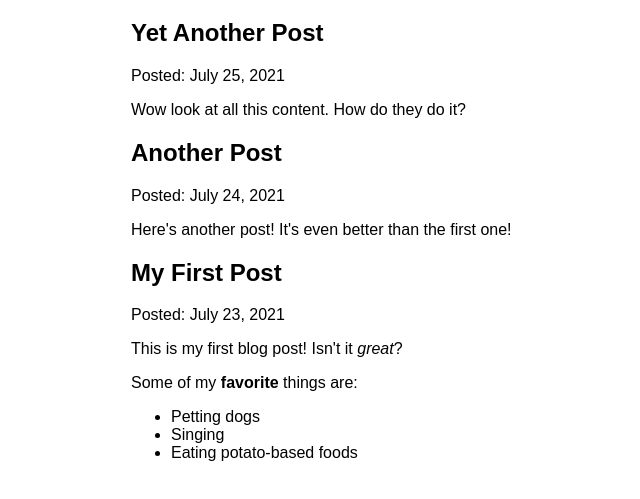
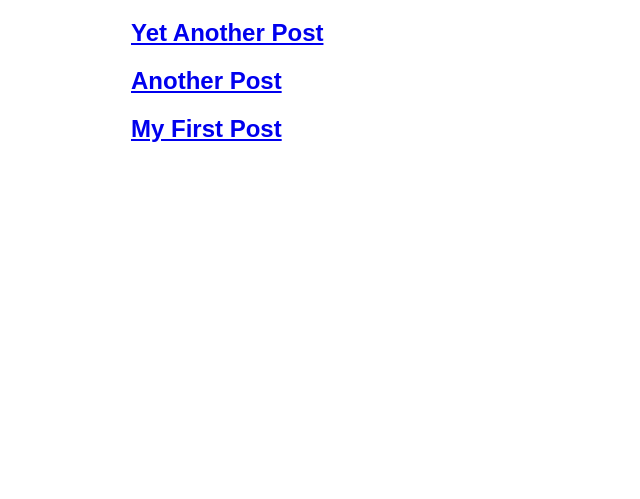
Before and after one commit to rudgal/gatsbyjs-tutorial, a Gatsby site: page /blog in a window 1280 px wide. Shown: the part 157-656 px from the top of the page, without its empty margins (259-899 px from the left). Built offline with nearby package versions, Linux system fonts and the light colour scheme; Gatsby itself is replaced by a stand-in of ours.

Commit message:
Finished Gatsby Tutorial Part 6

```diff
--- a/src/pages/blog.js
+++ b/src/pages/blog/index.js
@@ -1,16 +1,15 @@
 import * as React from "react";
-import { graphql } from "gatsby";
-import { MDXRenderer } from "gatsby-plugin-mdx";
-import Layout from "../components/layout";
+import { Link, graphql } from "gatsby";
+import Layout from "../../components/layout";
 
 const BlogPage = ({ data }) => {
   return (
     <Layout pageTitle="My Blog Posts">
       {data.allMdx.nodes.map((node) => (
         <article key={node.id}>
-          <h2>{node.frontmatter.title}</h2>
-          <p>Posted: {node.frontmatter.date}</p>
-          <MDXRenderer>{node.body}</MDXRenderer>
+          <h2>
+            <Link to={`/blog/${node.slug}`}>{node.frontmatter.title}</Link>
+          </h2>
         </article>
       ))}
     </Layout>
@@ -22,11 +21,11 @@
     allMdx(sort: { fields: frontmatter___date, order: DESC }) {
       nodes {
         frontmatter {
+          date(formatString: "MMMM D, YYYY")
           title
-          date(formatString: "MMMM DD, YYYY")
         }
         id
-        body
+        slug
       }
     }
   }
```
Also changed, not shown: src/pages/blog/{mdx.slug}.js (added, +27 -0 lines), 1 other file.
